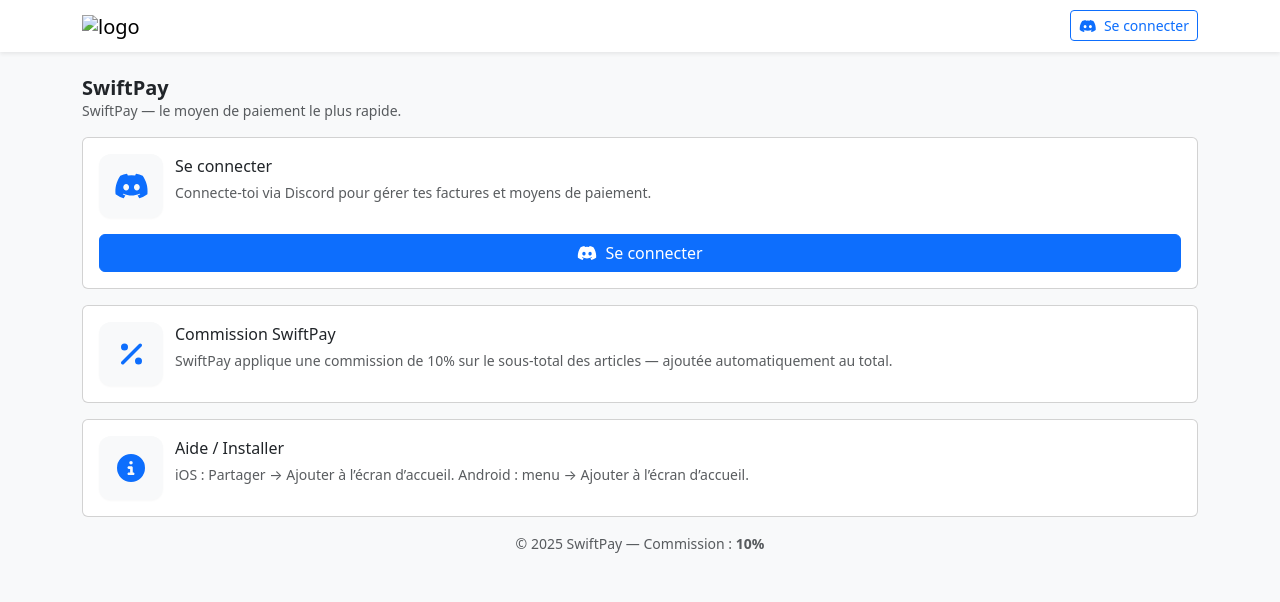
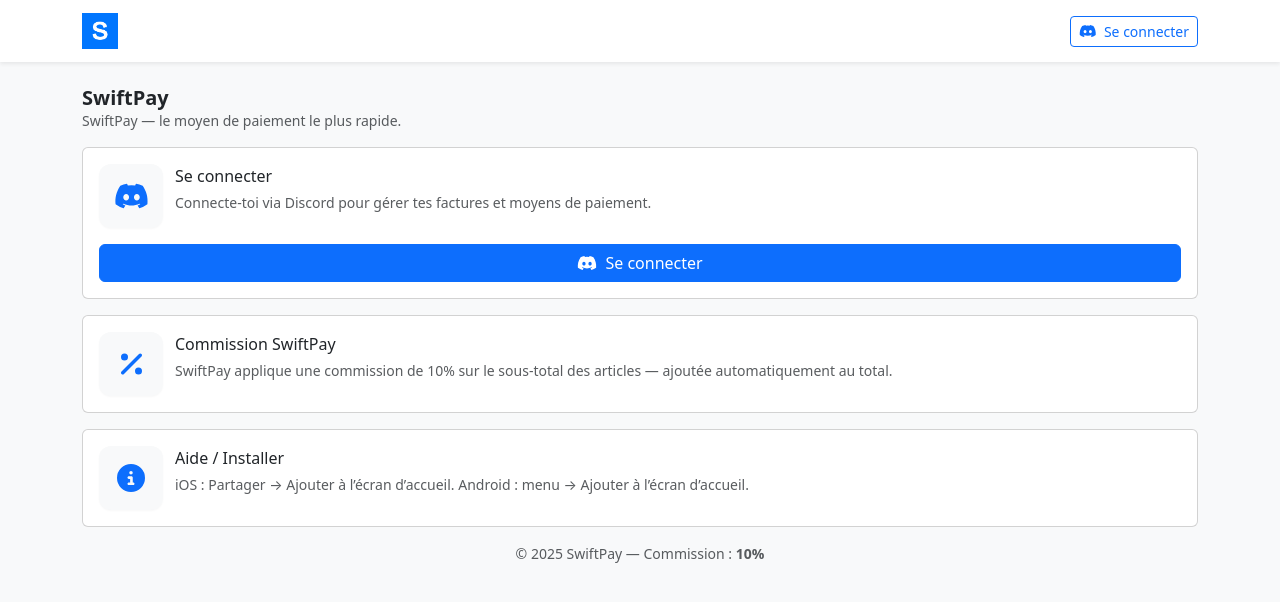
Before and after one commit to XBananous/swiftpay, a plain HTML site: page index.html in a window 1280 px wide. Drawn offline with nearby package versions, Linux system fonts and the light colour scheme.

Commit message:
Update index.html

```diff
--- a/index.html
+++ b/index.html
@@ -44,7 +44,7 @@
   <nav class="navbar navbar-light bg-white shadow-sm">
     <div class="container d-flex justify-content-between align-items-center">
       <a class="navbar-brand mb-0 h1" href="#">
-        <img src="logo.png" alt="logo" width="36" height="36">
+        <img src="S.png" alt="logo" width="36" height="36">
       </a>
       <div id="nav-controls" class="d-flex align-items-center gap-2"></div>
     </div>
```
